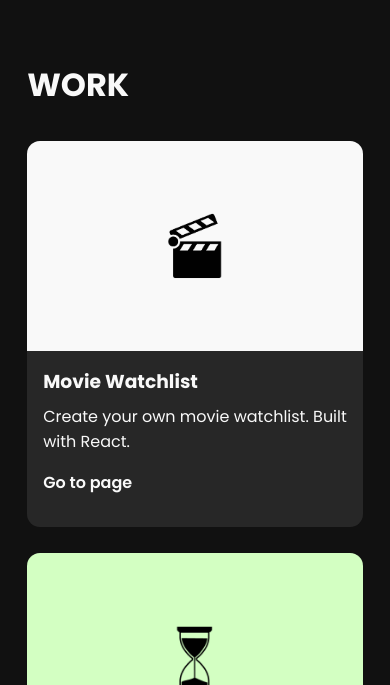
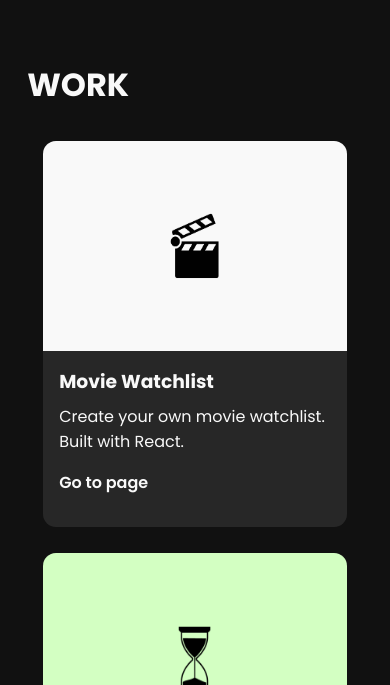
Before and after one commit to ebbaj/ebba-portfolio, a plain HTML site: page index.html in a window 390 px wide. Shown: the part 873-1558 px from the top of the page. Drawn offline with Linux system fonts and the light colour scheme.

Commit message:
Fixed project images

```diff
--- a/styles/style.css
+++ b/styles/style.css
@@ -462,6 +462,20 @@ footer {
   .contact-links li {
     padding: 0 1rem 0 1rem;
   }
+
+  #work {
+    padding-left: 1.7rem;
+    padding-right: 1.7rem;
+  }
+
+  #project-grid {
+    padding-left: 1rem;
+    padding-right: 1rem;
+  }
+
+  .box {
+    margin-right: 0;
+  }
 }
 
 @media (max-width: 480px) {
@@ -488,17 +502,4 @@ footer {
     padding-bottom: 2rem;
     margin-left: 1rem;
   }
-  #work {
-    padding-left: 1.7rem;
-    padding-right: 1.7rem;
-  }
-
-  #project-grid {
-    padding-left: 0;
-    padding-right: 0;
-  }
-
-  .box {
-    margin-right: 0;
-  }
 }
```
